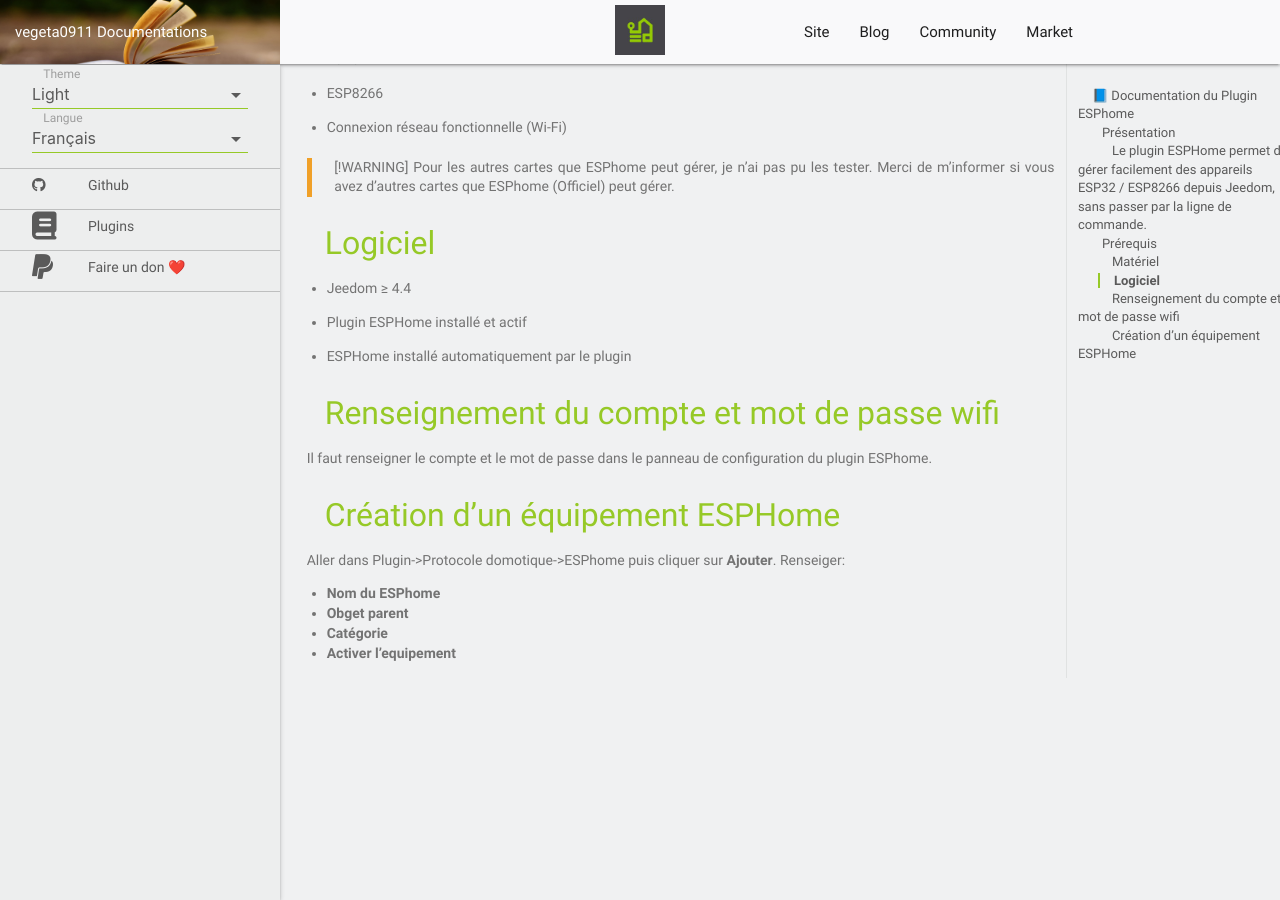
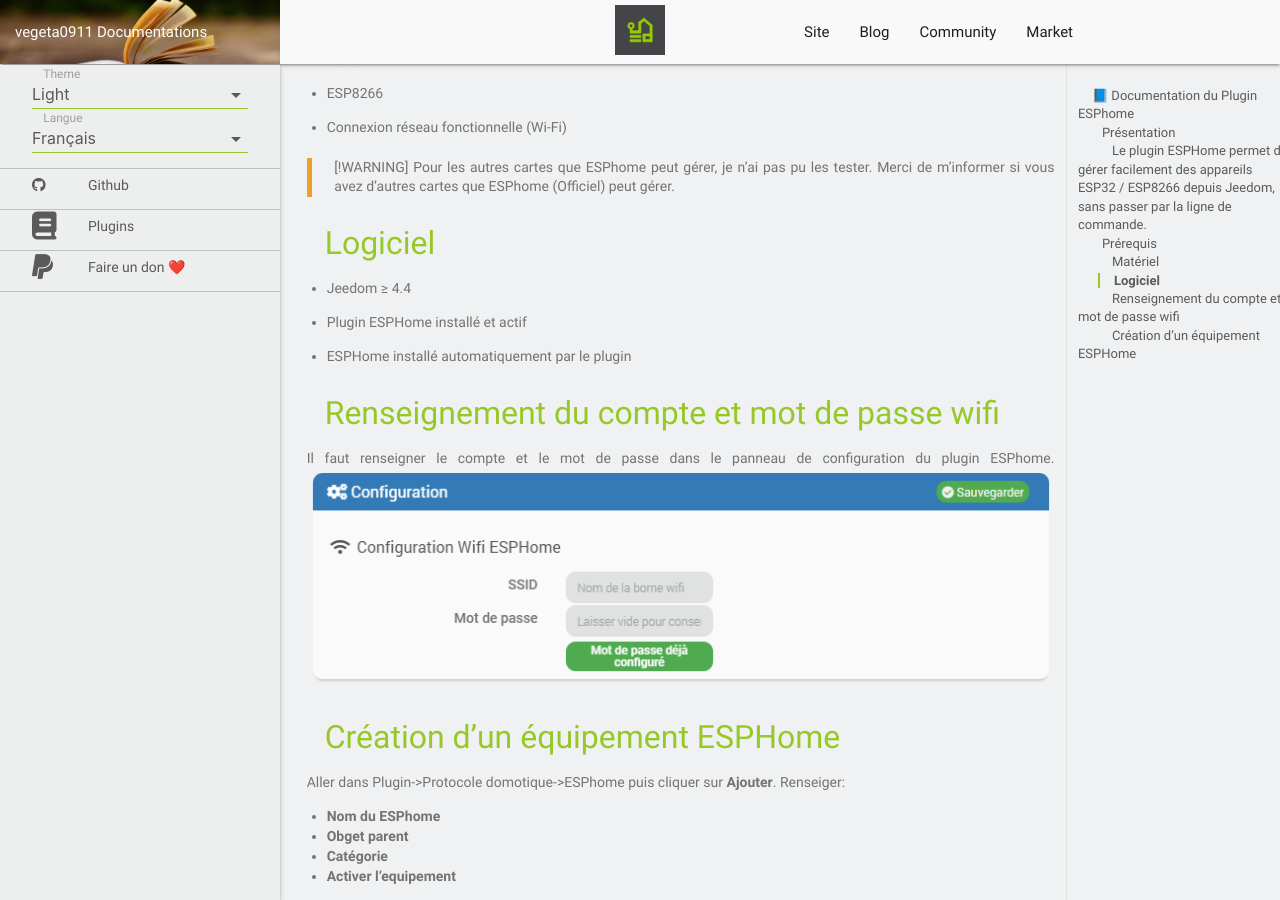
Before and after one commit to vegeta0911/documentation, a Jekyll site: the page built from plugins/fr_FR/ESPhome/index.md, in a window 1280 px wide and 900 px high, scrolled down 710 px. Built offline with Jekyll 4.4.1, drawn with Linux system fonts in a browser that asks for light colours; nearby versions of some CDN libraries; our own code applies the rules of GitHub Pages for plain Markdown files; library files that are not in the unit come from our copies; before the commit the page ends 1388 px from its top, so only the background shows below that.

Commit message:
Add WiFi setup image to ESPHome documentation
Added an image to the ESPHome documentation for WiFi setup.

```diff
--- a/plugins/fr_FR/ESPhome/index.md
+++ b/plugins/fr_FR/ESPhome/index.md
@@ -42,6 +42,7 @@
 
 ### Renseignement du compte et mot de passe wifi
 Il faut renseigner le compte et le mot de passe dans le panneau de configuration du plugin ESPhome.
+![enter image description here](../../images/ESPhome/wifi.PNG)
 
 ### Création d’un équipement ESPHome
 Aller dans Plugin->Protocole domotique->ESPhome puis cliquer sur **Ajouter**.
```
